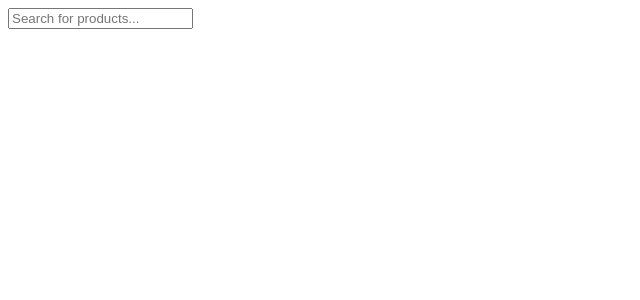
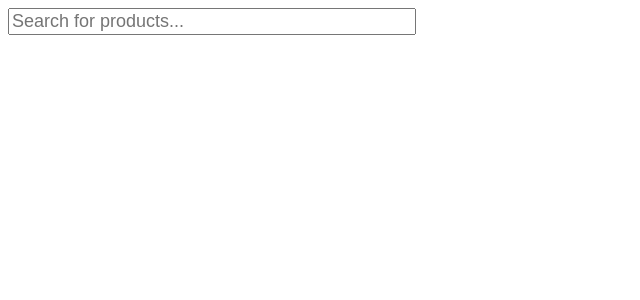
Before and after one commit to datajet-io/datajet-io.github.io, a Jekyll site: the page demo-suggester/index.html, which Jekyll copies as it is, in a window 1280 px wide. Shown: the top 300 px of the page, without its empty margins (0-640 px from the left). Built offline with Jekyll 4.4.1, drawn with Linux system fonts in a browser that asks for light colours.

Commit message:
Changed input size

```diff
--- a/demo-suggester/index.html
+++ b/demo-suggester/index.html
@@ -14,7 +14,7 @@
 </head>
 <body>
     <div class="container">
-        <input type="text" id="suggestions" name="q" placeholder="Search for products...">
+        <input type="text" id="suggestions" name="q" placeholder="Search for products..." style="width: 400px; font-size: 18px">
     </div>
 </body>
 </html>
```
